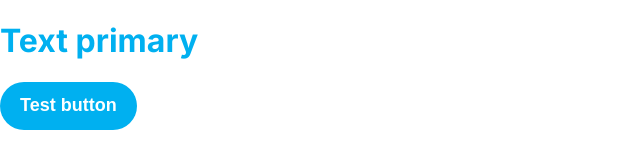
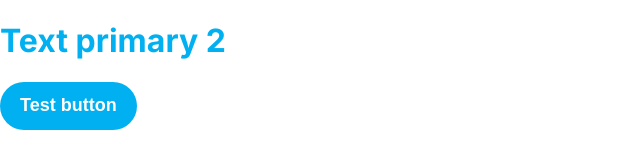
Before and after one commit to newPangea/mono-repo, an Angular app: page / in a window 1280 px wide. Shown: the top 160 px of the page, without its empty margins (0-640 px from the left). Built offline with nearby package versions, Linux system fonts and the light colour scheme.

Commit message:
test pull r

```diff
--- a/apps/dashboard/src/app/app.component.html
+++ b/apps/dashboard/src/app/app.component.html
@@ -1,2 +1,2 @@
-<h1 class="text">Text primary</h1>
+<h1 class="text">Text primary 2</h1>
 <button pangButton>Test button</button>
```
